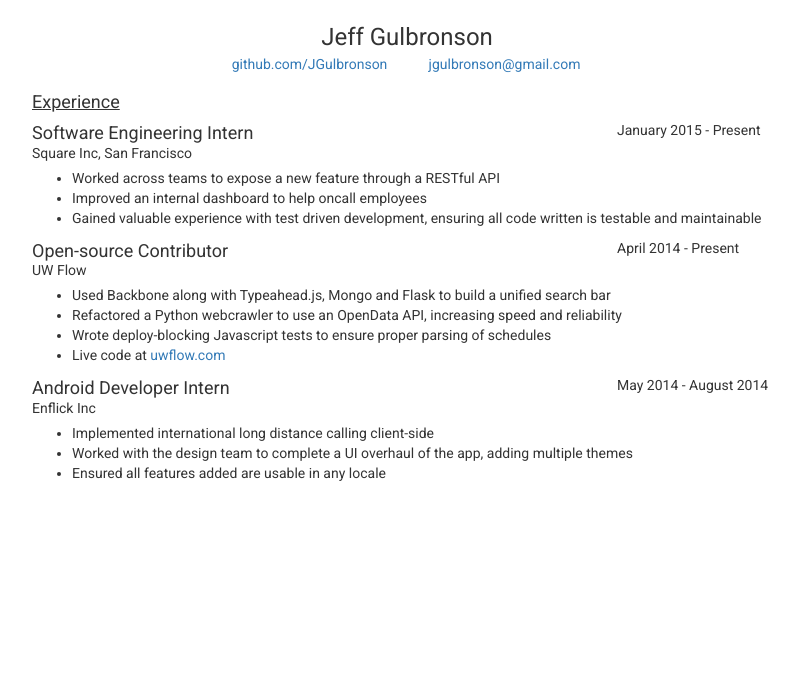
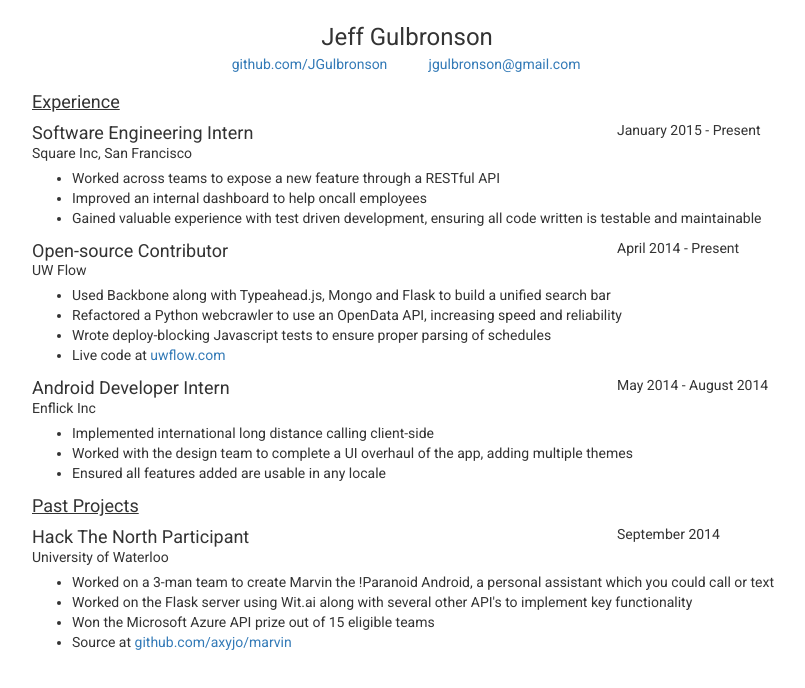
Before and after one commit to JGulbronson/JGulbronson.github.io, a plain HTML site: page index.html in a window 1280 px wide. Shown: the whole page, without its empty margins (233-1038 px from the left). Drawn offline with nearby package versions, Linux system fonts and the light colour scheme.

Commit message:
Added Hack the North

```diff
--- a/index.html
+++ b/index.html
@@ -124,6 +124,41 @@
       </ul>
     </div>
   </div>
+  <div class="row">
+    <div class="header col-md-offset-2 col-md-3">
+      Past Projects
+    </div>
+  </div>
+  <div class="job-info row">
+    <div class="col-md-offset-2 col-md-4">
+      <div class="job-title">
+        Hack The North Participant
+      </div>
+      <div>
+        University of Waterloo
+      </div>
+    </div>
+    <div class="col-md-offset-2 col-md-4">
+      September 2014
+    </div>
+  </div>
+  <div class="row">
+    <div class="col-md-offset-2 col-md-8">
+      <ul>
+        <li>
+          Worked on a 3-man team to create Marvin the !Paranoid Android, a personal assistant which you could call or text
+        </li>
+        <li>
+          Worked on the Flask server using Wit.ai along with several other API's to implement key functionality
+        </li>
+        <li>
+          Won the Microsoft Azure API prize out of 15 eligible teams
+        </li>
+        <li>
+          Source at <a href="https://github.com/axyjo/marvin">github.com/axyjo/marvin</a>
+      </ul>
+    </div>
+  </div>
 </div>
 </body>
 
```
